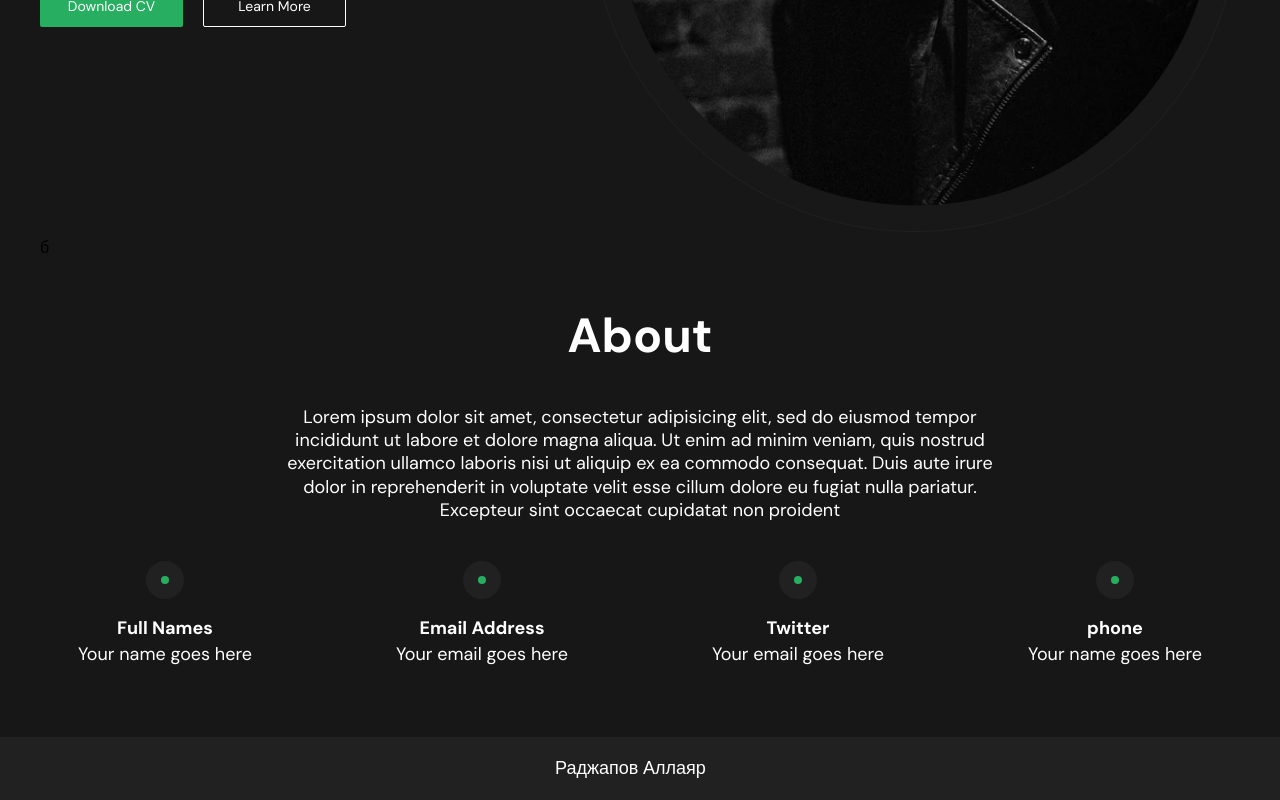
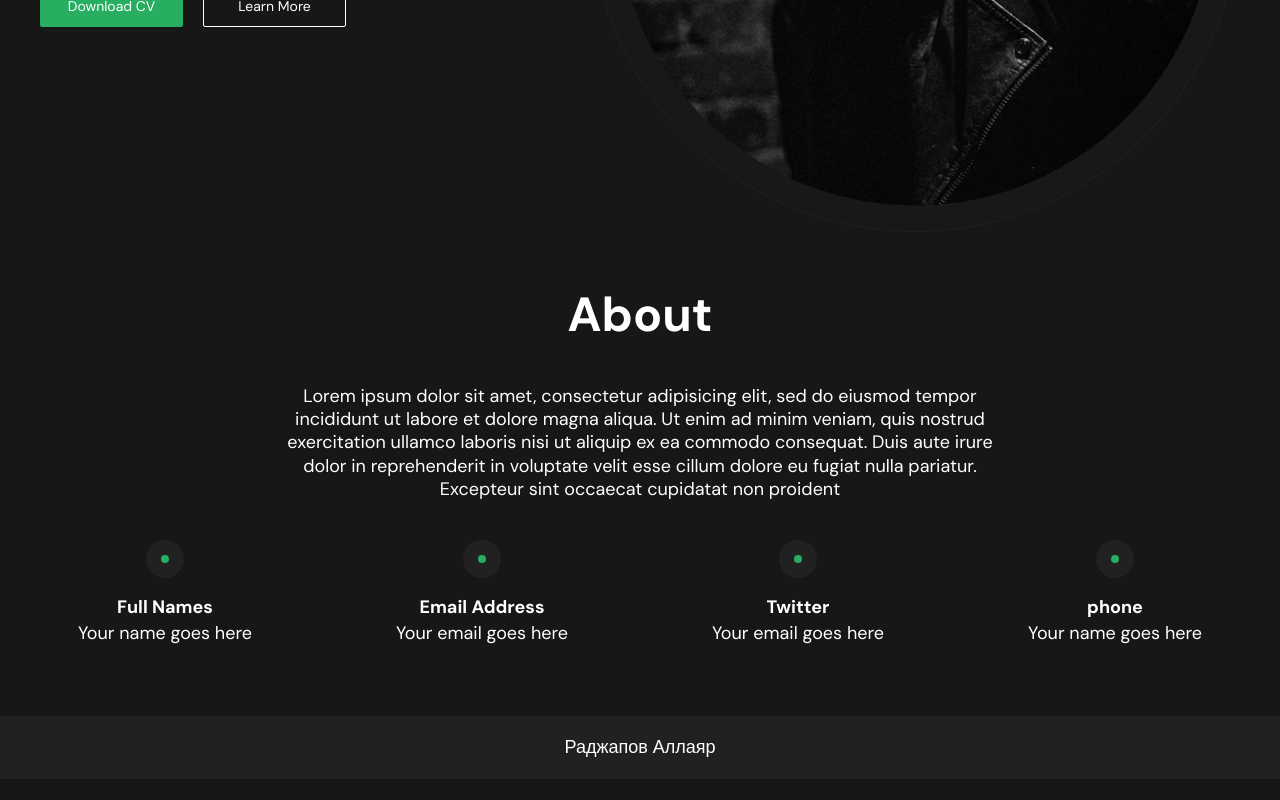
Before and after one commit to Allaiar/first-react, a React (Create React App) app: page / in a window 1280 px wide. Shown: the part 609-1409 px from the top of the page. After the commit the page ends 1388 px from the top, so only its background shows below. Built offline with nearby package versions, Linux system fonts and the light colour scheme.

Commit message:
first commit

```diff
--- a/src/App.js
+++ b/src/App.js
@@ -1,71 +1,104 @@
-import './style.scss'
+import "./style.scss";
 
 function App() {
   return (
     <div>
-    <header class="header">
-      <div class="container">
-        <nav class="header__nav">
-          <a href="#" class="header__logo">
-            <h1 class="header__logo-title">Oyindamola</h1>
+      <header className="header">
+        <div className="container">
+          <nav className="header__nav">
+            <a href="#" className="header__logo">
+              <h1 className="header__logo-title">Oyindamola</h1>
             </a>
-          <ul class="header__links">
-            <li class="header__links-item">
-              <a href="#" class="header__links-link">About me</a>
+            <ul className="header__links">
+              <li className="header__links-item">
+                <a href="#" className="header__links-link">
+                  About me
+                </a>
               </li>
-            <li class="header__links-item">
-              <a href="#" class="header__links-link">Services</a>
+              <li className="header__links-item">
+                <a href="#" className="header__links-link">
+                  Services
+                </a>
               </li>
-            <li class="header__links-item">
-              <a href="#" class="header__links-link">Contact me</a>
+              <li className="header__links-item">
+                <a href="#" className="header__links-link">
+                  Contact me
+                </a>
               </li>
             </ul>
           </nav>
-        <div class="header__wrapper">
-          <div class="header__wrapper-left">
-            <p class="header__wrapper-left-text">Hi, I am Oyindamola Bakare</p>
-            <p class="header__wrapper-left-subtext">Frontend Developer</p>
-            <button class="header__wrapper-left-button">Download CV</button>
-            <button class="header__wrapper-left-button1">Learn More</button>
+          <div className="header__wrapper">
+            <div className="header__wrapper-left">
+              <p className="header__wrapper-left-text">
+                Hi, I am Oyindamola Bakare
+              </p>
+              <p className="header__wrapper-left-subtext">Frontend Developer</p>
+              <button className="header__wrapper-left-button">
+                Download CV
+              </button>
+              <button className="header__wrapper-left-button1">
+                Learn More
+              </button>
             </div>
-          <div class="header__wrapper-right">
-          <img src={require('./header__photo.png')} />
+            <div className="header__wrapper-right">
+              <img src={require("./header__photo.png")} />
             </div>
-        </div>б
-        <div class="section">
-          <div class="section__texts">
-            <p class="section__texts-title">About</p>
-            <p class="section__texts-text">Lorem ipsum dolor sit amet, consectetur adipisicing elit, sed do eiusmod tempor incididunt ut labore et dolore magna aliqua. Ut enim ad minim veniam, quis nostrud exercitation ullamco laboris nisi ut aliquip ex ea commodo consequat. Duis aute irure dolor in reprehenderit in voluptate velit esse cillum dolore eu fugiat nulla pariatur. Excepteur sint occaecat cupidatat non proident</p>
           </div>
-          <div class="section__records">
-            <div class="section__records-wrap">
-              <div class="section__records-wrap-record"></div>
-              <a href='#' class="section__records-wrap-title">Full Names</a>
-              <a href='#' class="section__records-wrap-text">Your name goes here</a>
+          <div className="section">
+            <div className="section__texts">
+              <p className="section__texts-title">About</p>
+              <p className="section__texts-text">
+                Lorem ipsum dolor sit amet, consectetur adipisicing elit, sed do
+                eiusmod tempor incididunt ut labore et dolore magna aliqua. Ut
+                enim ad minim veniam, quis nostrud exercitation ullamco laboris
+                nisi ut aliquip ex ea commodo consequat. Duis aute irure dolor
+                in reprehenderit in voluptate velit esse cillum dolore eu fugiat
+                nulla pariatur. Excepteur sint occaecat cupidatat non proident
+              </p>
             </div>
-            <div class="section__records-wrap">
-              <div class="section__records-wrap-record"></div>
-              <a href='#' class="section__records-wrap-title">Email Address</a>
-              <a href='#' class="section__records-wrap-text">Your email goes here</a>
+            <div className="section__records">
+              <div className="section__records-wrap">
+                <div className="section__records-wrap-record"></div>
+                <a href="#" className="section__records-wrap-title">
+                  Full Names
+                </a>
+                <a href="#" className="section__records-wrap-text">
+                  Your name goes here
+                </a>
               </div>
-            <div class="section__records-wrap">
-              <div class="section__records-wrap-record"></div>
-              <a href='#' class="section__records-wrap-title">Twitter</a>
-              <a href='#' class="section__records-wrap-text">Your email goes here</a>
+              <div className="section__records-wrap">
+                <div className="section__records-wrap-record"></div>
+                <a href="#" className="section__records-wrap-title">
+                  Email Address
+                </a>
+                <a href="#" className="section__records-wrap-text">
+                  Your email goes here
+                </a>
               </div>
-            <div class="section__records-wrap">
-              <div class="section__records-wrap-record"></div>
-              <a href='#' class="section__records-wrap-title">phone</a>
-              <a href='#' class="section__records-wrap-text">Your name goes here</a>
+              <div className="section__records-wrap">
+                <div className="section__records-wrap-record"></div>
+                <a href="#" className="section__records-wrap-title">
+                  Twitter
+                </a>
+                <a href="#" className="section__records-wrap-text">
+                  Your email goes here
+                </a>
+              </div>
+              <div className="section__records-wrap">
+                <div className="section__records-wrap-record"></div>
+                <a href="#" className="section__records-wrap-title">
+                  phone
+                </a>
+                <a href="#" className="section__records-wrap-text">
+                  Your name goes here
+                </a>
               </div>
             </div>
           </div>
         </div>
       </header>
-    <footer className='footer'>
-      <p className='footer__p'>
-        Раджапов Аллаяр
-        </p>
+      <footer className="footer">
+        <p className="footer__p">Раджапов Аллаяр</p>
       </footer>
     </div>
   );
--- a/src/app.scss
+++ b/src/app.scss
@@ -105,6 +105,7 @@
     background: #212121;
     padding: 20px 0;
     &__p{
+      text-align: center;
       @include text(400, 18px, 23.44px, #fff);
       background: #212121;
       width: 170px;
```
Lines whose indentation alone changed are shown as unchanged.
